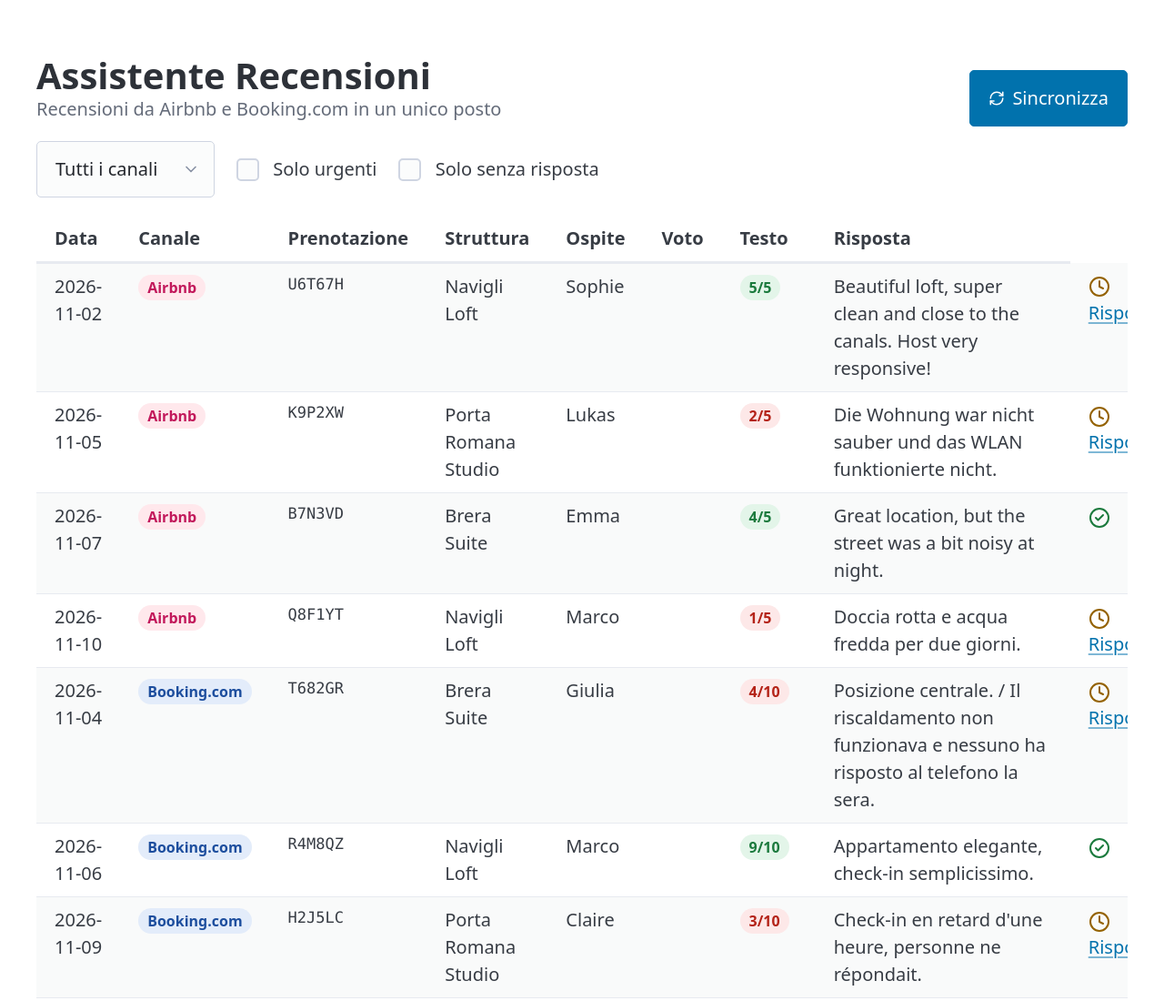
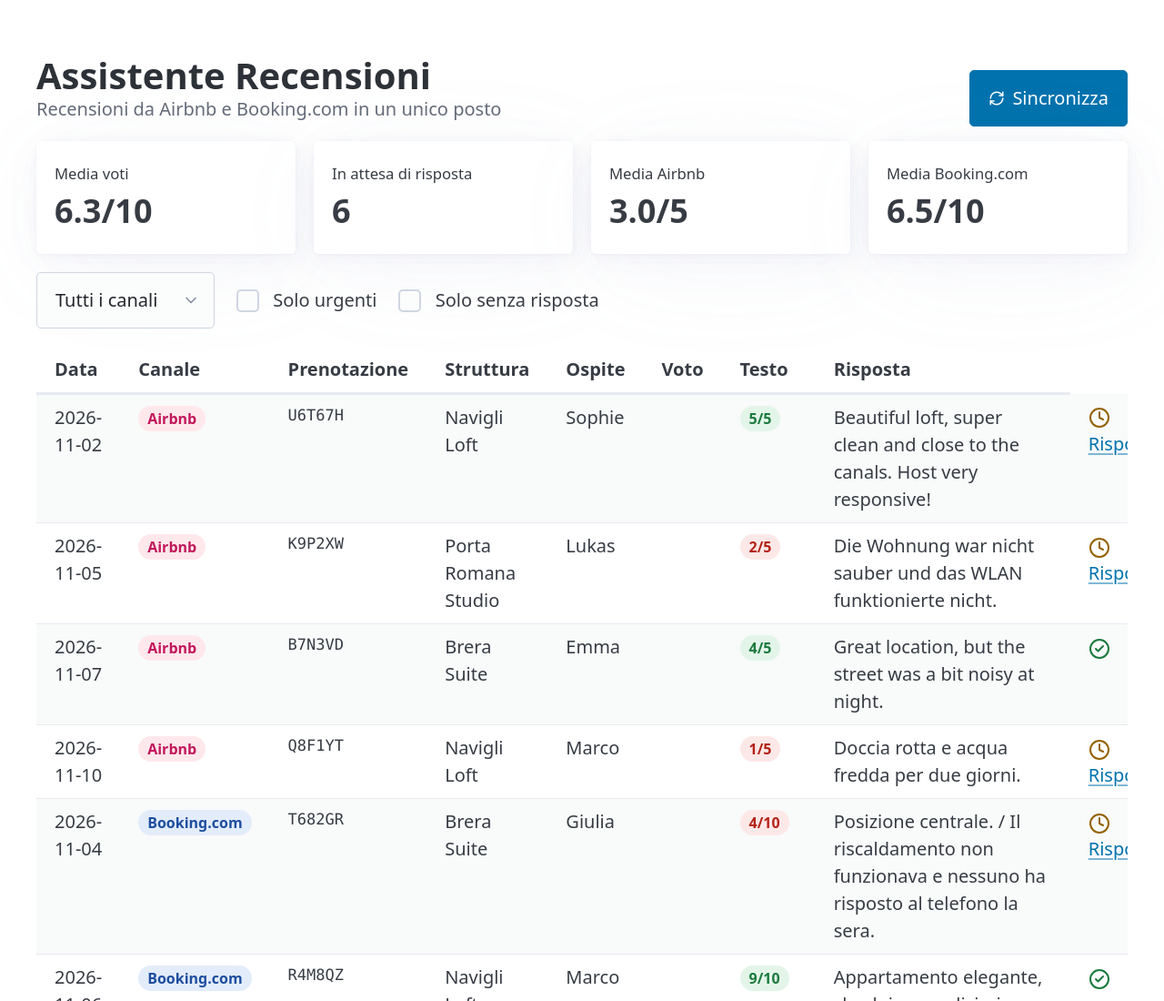
Before and after one commit to davishka-hikkaduwa/assistente-recensioni, a plain HTML site: page index.html in a window 1280 px wide. Shown: the top 1100 px of the page at 91% size. Drawn offline with nearby package versions, Linux system fonts and the light colour scheme.

Commit message:
Statistiche nella pagina

```diff
--- a/index.html
+++ b/index.html
@@ -24,6 +24,24 @@
 					Sincronizza
 				</button>
 			</header>
+			<div class="grid statistiche">
+				<article>
+					<small>Media voti</small>
+					<p id="stat-media"></p>
+				</article>
+				<article>
+					<small>In attesa di risposta</small>
+					<p id="stat-attesa"></p>
+				</article>
+				<article>
+					<small>Media Airbnb</small>
+					<p id="stat-airbnb"></p>
+				</article>
+				<article>
+					<small>Media Booking.com</small>
+					<p id="stat-booking"></p>
+				</article>
+			</div>
 
 			<div class="barra-filtri">
 				<select id="filtro-canale" aria-label="Filtra per canale">
--- a/js/lista.js
+++ b/js/lista.js
@@ -34,6 +34,26 @@ function mostraRecensioni(lista) {
 	lucide.createIcons();
 }
 
+// ===== Statistiche =====
+
+function mostraStatistiche(lista) {
+	const media = calcolaMedia(lista);
+	const inAttesa = contaInAttesa(lista);
+	const mediaAirbnb = mediaCanale(lista, 'airbnb') / 2;
+	const mediaBooking = mediaCanale(lista, 'booking');
+
+	document.querySelector('#stat-media').textContent = `${media.toFixed(
+		1
+	)}/10`;
+	document.querySelector('#stat-attesa').textContent = inAttesa;
+	document.querySelector('#stat-airbnb').textContent = `${mediaAirbnb.toFixed(
+		1
+	)}/5`;
+	document.querySelector(
+		'#stat-booking'
+	).textContent = `${mediaBooking.toFixed(1)}/10`;
+}
+
 // ===== Filtri =====
 
 function aggiornaTabella() {
@@ -58,6 +78,7 @@ function aggiornaTabella() {
 	}
 
 	mostraRecensioni(daMostrare);
+	mostraStatistiche(daMostrare);
 }
 
 // ===== Avvio =====
--- a/style.css
+++ b/style.css
@@ -111,3 +111,9 @@ td {
 	--pico-background-color: var(--verde);
 	--pico-border-color: var(--verde);
 }
+
+.statistiche p {
+	margin: 0;
+	font-size: 1.8rem;
+	font-weight: 700;
+}
```
